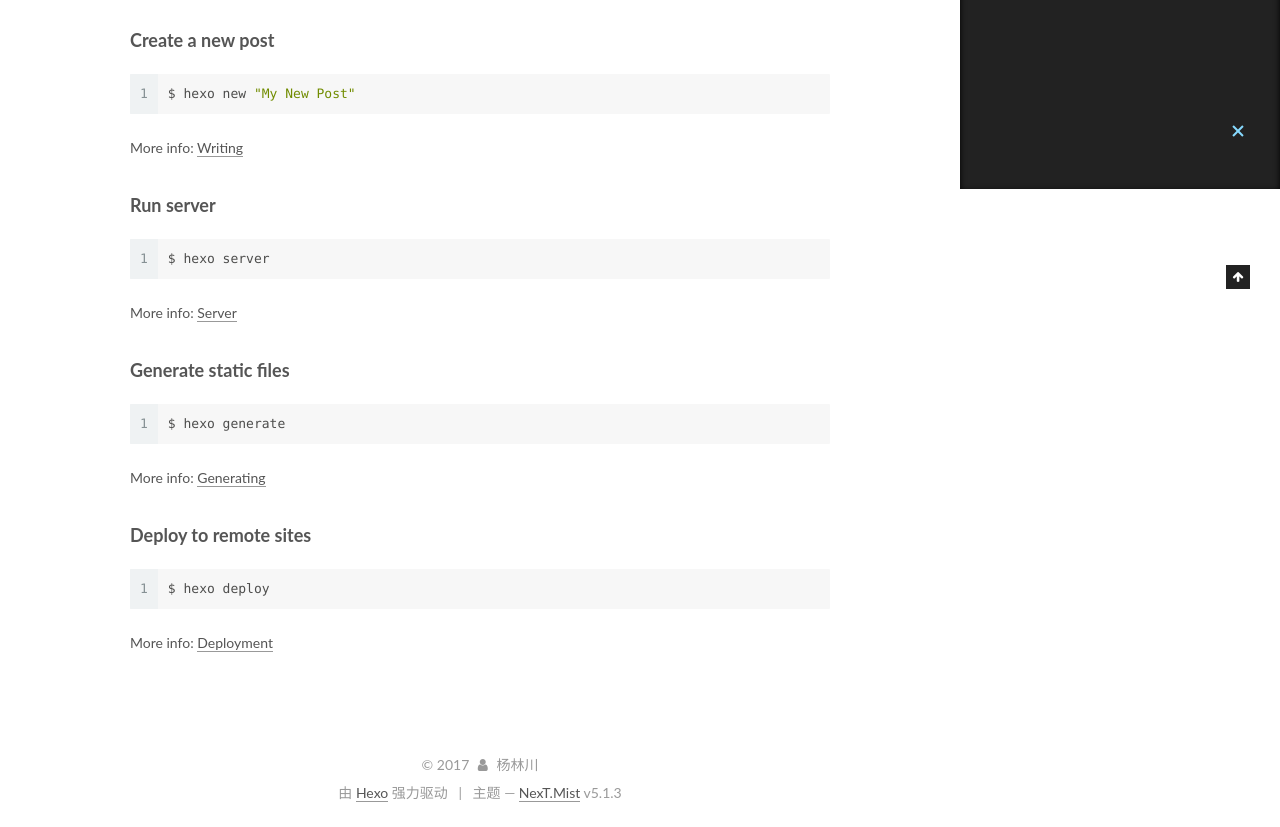
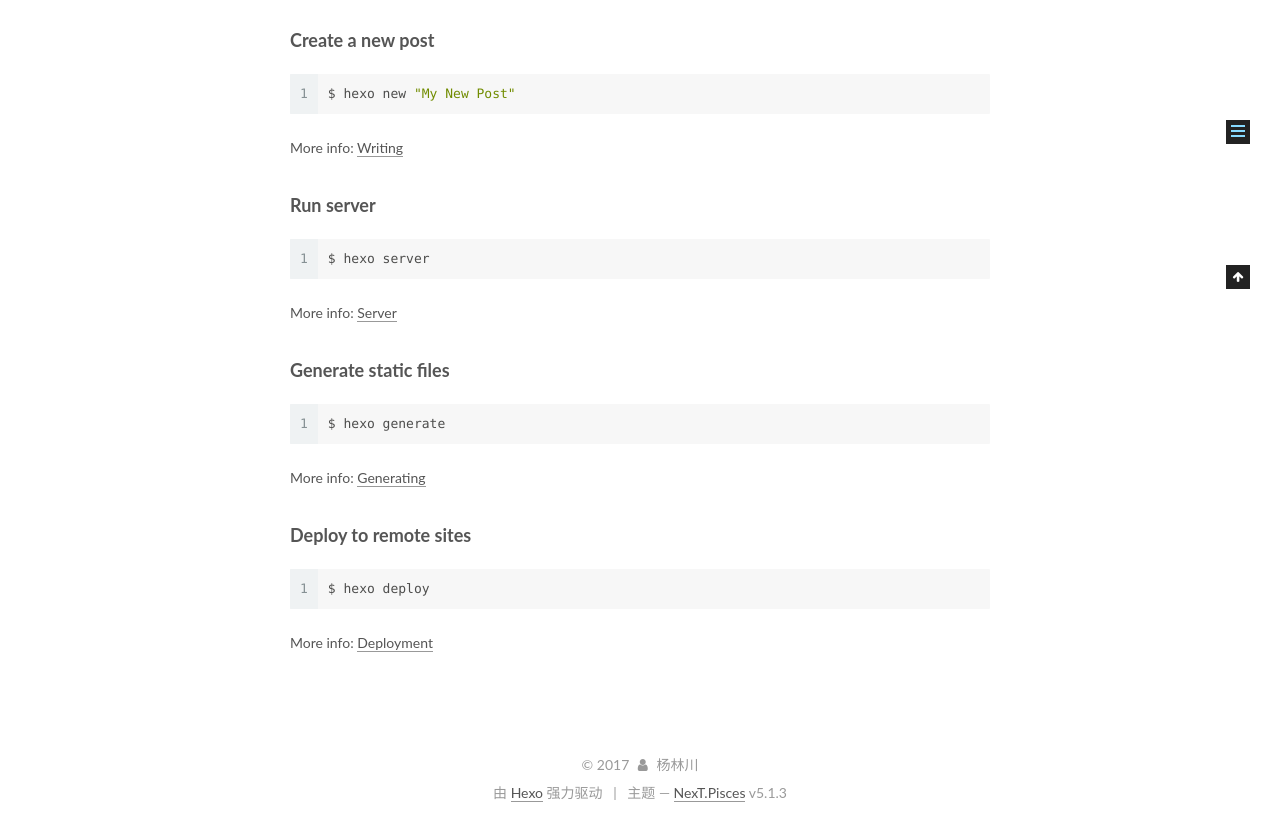
Before and after one commit to HelloLinChuan/HelloLinChuan.github.io, a plain HTML site: page 2017/10/11/hello-world/index.html in a window 1280 px wide. Shown: the part 611-1438 px from the top of the page. Drawn offline with Linux system fonts and the light colour scheme.

Commit message:
Site updated: 2017-10-11 22:51:55

```diff
--- a/2017/10/11/hello-world/index.html
+++ b/2017/10/11/hello-world/index.html
@@ -5,7 +5,7 @@
 
 
 
-<html class="theme-next mist use-motion" lang="zh-Hans">
+<html class="theme-next pisces use-motion" lang="zh-Hans">
 <head>
   <meta charset="UTF-8"/>
 <meta http-equiv="X-UA-Compatible" content="IE=edge" />
@@ -97,7 +97,7 @@
   var NexT = window.NexT || {};
   var CONFIG = {
     root: '/',
-    scheme: 'Mist',
+    scheme: 'Pisces',
     version: '5.1.3',
     sidebar: {"position":"left","display":"post","offset":12,"b2t":false,"scrollpercent":false,"onmobile":false},
     fancybox: true,
@@ -508,7 +508,7 @@
 
 
 
-  <div class="theme-info">主题 &mdash; <a class="theme-link" target="_blank" href="https://github.com/iissnan/hexo-theme-next">NexT.Mist</a> v5.1.3</div>
+  <div class="theme-info">主题 &mdash; <a class="theme-link" target="_blank" href="https://github.com/iissnan/hexo-theme-next">NexT.Pisces</a> v5.1.3</div>
 
 
 
@@ -597,6 +597,13 @@
 
 
 
+  <script type="text/javascript" src="/js/src/affix.js?v=5.1.3"></script>
+
+  <script type="text/javascript" src="/js/src/schemes/pisces.js?v=5.1.3"></script>
+
+
+
+
   <script type="text/javascript" src="/js/src/scrollspy.js?v=5.1.3"></script>
 <script type="text/javascript" src="/js/src/post-details.js?v=5.1.3"></script>
 
```
Also changed, not shown: archives/2017/10/index.html (+10 -3 lines), archives/2017/index.html (+10 -3 lines), archives/index.html (+10 -3 lines), index.html (+10 -3 lines).
